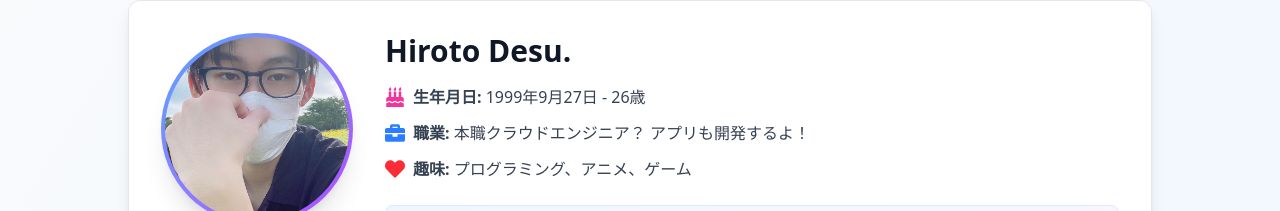
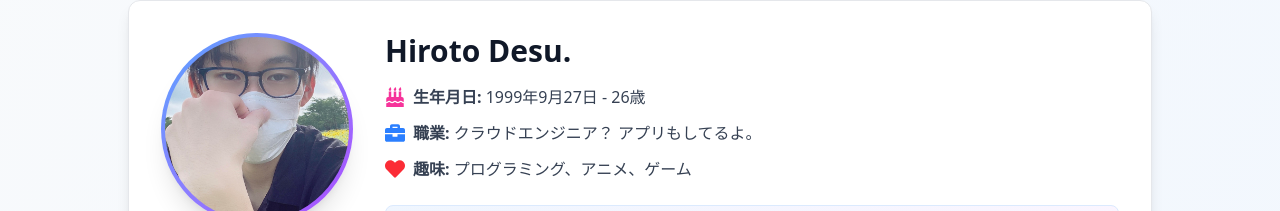
Before and after one commit to hiroto0927/profile, a Next.js app in the folder web/: page /profile/profile in a window 1280 px wide. Shown: the part 236-447 px from the top of the page. Built offline with nearby package versions, Linux system fonts and the light colour scheme.

Commit message:
fix: 職業の表記を修正
- 「本職クラウドエンジニア？ アプリも開発するよ！」→「クラウドエンジニア？ アプリもしてるよ。」に変更
- 要件定義を更新

```diff
--- a/web/src/components/features/profile-section.tsx
+++ b/web/src/components/features/profile-section.tsx
@@ -45,8 +45,7 @@ const ProfileSection: React.FC = () => {
               <div className="flex items-center gap-2 text-gray-700">
                 <FaBriefcase className="text-blue-500 w-5 h-5" />
                 <span>
-                  <strong>職業:</strong> 本職クラウドエンジニア？
-                  アプリも開発するよ！
+                  <strong>職業:</strong> クラウドエンジニア？ アプリもしてるよ。
                 </span>
               </div>
               <div className="flex items-center gap-2 text-gray-700">
```
